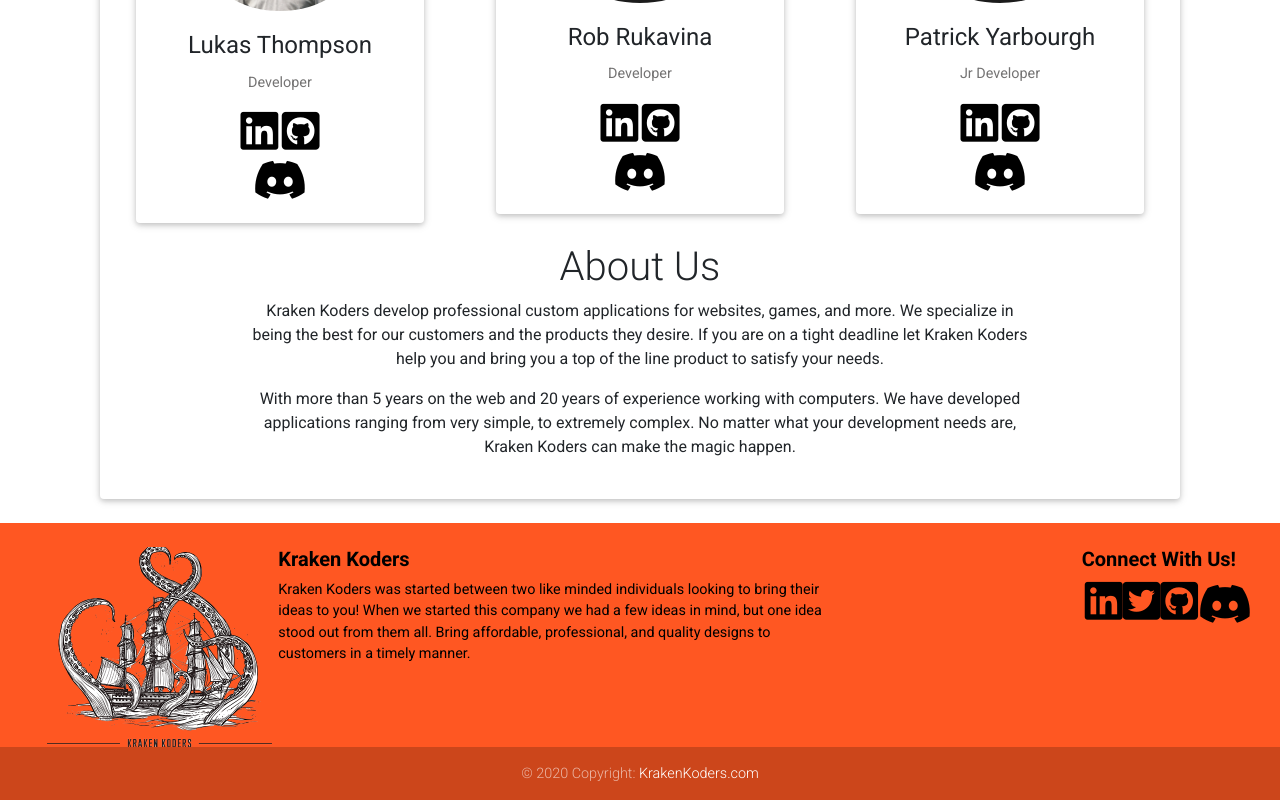
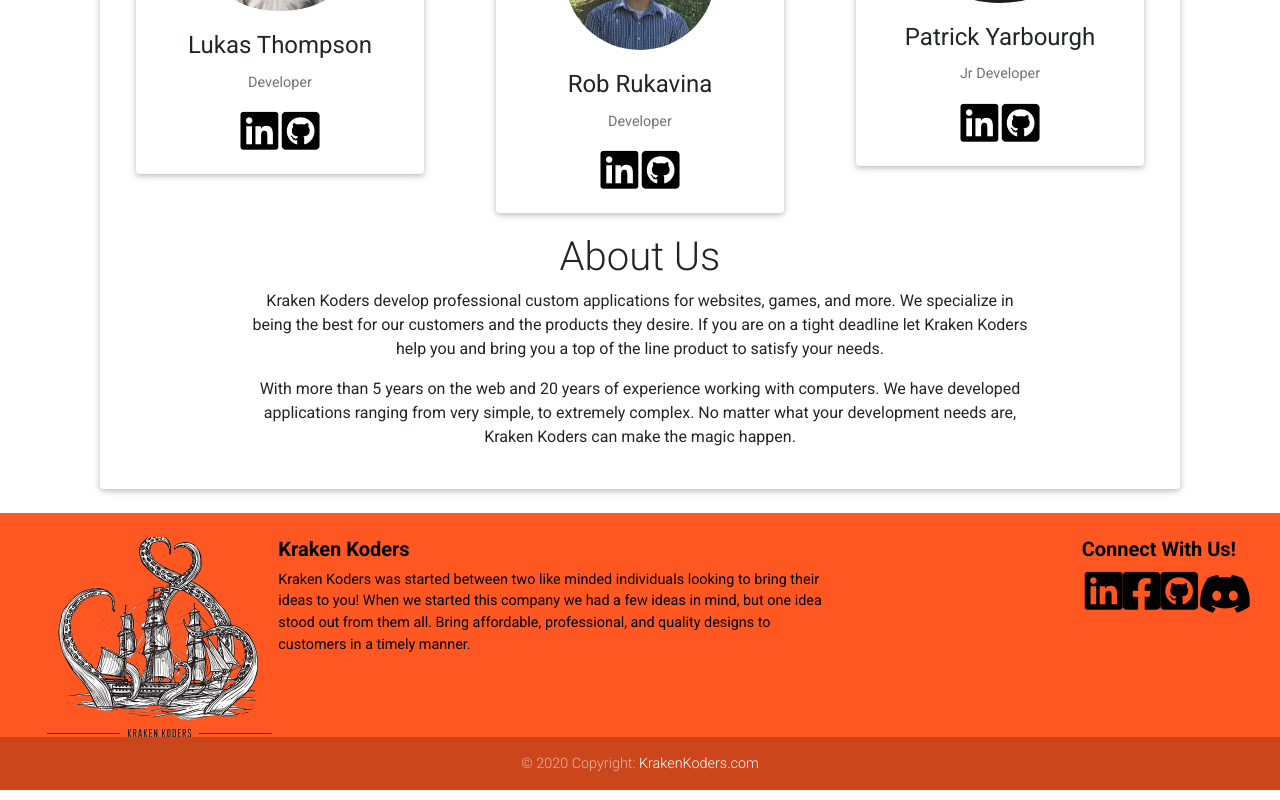
Before and after one commit to LukasThompson/kraken-koders, a React (Create React App) app: page / in a window 1280 px wide. Shown: the part 1974-2774 px from the top of the page. Built offline with nearby package versions, Linux system fonts and the light colour scheme.

Commit message:
Added FB link, and some CSS and Disocrd link

```diff
--- a/src/components/Footer.jsx
+++ b/src/components/Footer.jsx
@@ -39,16 +39,22 @@
                   {" "}
                   <MDBIcon fab icon="linkedin" size="3x" />
                 </a>
-                <a className="myFooterLink" href="#!">
+                <a
+                  className="myFooterLink"
+                  href="https://www.facebook.com/Kraken-Koders-108938530800606"
+                  >
                   {" "}
-                  <MDBIcon fab icon="twitter-square" size="3x" />
+                  <MDBIcon fab icon="facebook-square" size="3x" />
                 </a>
                 <a className="myFooterLink" href="#!">
                   {" "}
                   <MDBIcon fab icon="github-square" size="3x" />
                 </a>
-                <div className="damnDiscordIconWrapper" style={{ marginTop: "3px" }}>
-                <a className="myFooterLink" href="#!" >
+                <div className="damnDiscordIconWrapper"
+                /*Tried to do without inline css but doesn't have an effect so inline is a must */
+                style={{ paddingTop: "3px" }}
+                >
+                <a className="myFooterLink" href="https://discord.gg/uBtFRSa" >
                   {" "}
                   <MDBIcon fab icon="discord" size="3x" />
                 </a>
--- a/src/components/HomePage.jsx
+++ b/src/components/HomePage.jsx
@@ -58,11 +58,12 @@
         {
           id: 2,
           name: "Rob Rukavina",
-          imgSrc: "media/comingsoon.jpg",
+          imgSrc: "media/RobR.jpg",
           position: "Developer",
-          linkedIn: "https://www.linkedin.com/company/kraken-koders/",
-          github: "https://github.com/",
+          linkedIn: "https://www.linkedin.com/in/robert-rukavina-9bb219187/",
+          github: "https://github.com/RobRukavina",
         },
+        // Still need Patrick's info
         {
           id: 3,
           name: "Patrick Yarbourgh",
--- a/src/components/TeamMemberCard.jsx
+++ b/src/components/TeamMemberCard.jsx
@@ -31,12 +31,6 @@
               {" "}
               <MDBIcon fab icon="github-square" size="3x" />
             </a>
-            <div className="damnDiscordIconWrapper" style={{marginTop: "4px" }}>
-                <a className="myFooterLink" href="#!" >
-                  {" "}
-                  <MDBIcon fab icon="discord" size="3x" />
-                </a>
-                </div>
           </MDBCardText>
         </MDBCardBody>
       </MDBCard>
```
Also changed, not shown: public/media/RobR.jpg (added).
